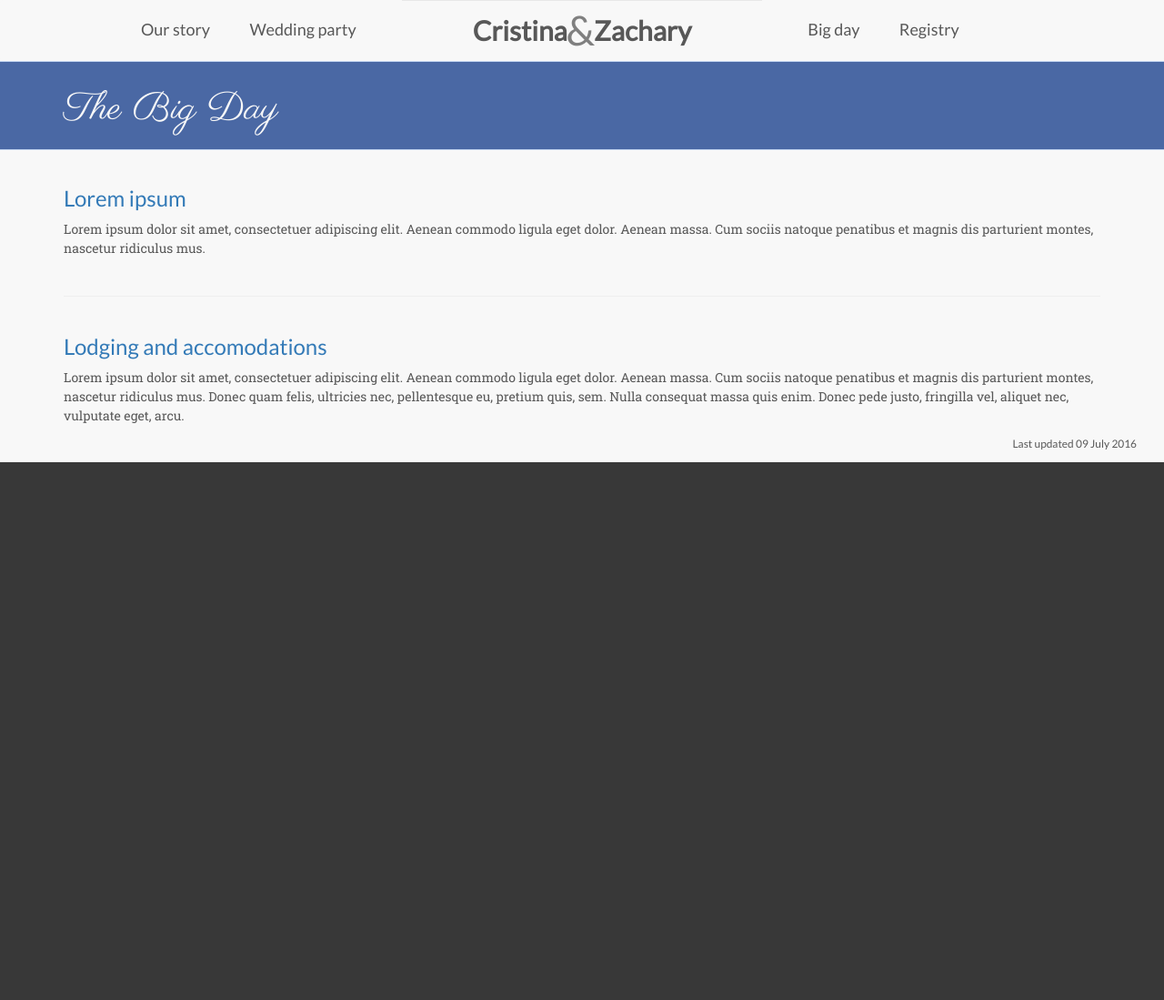
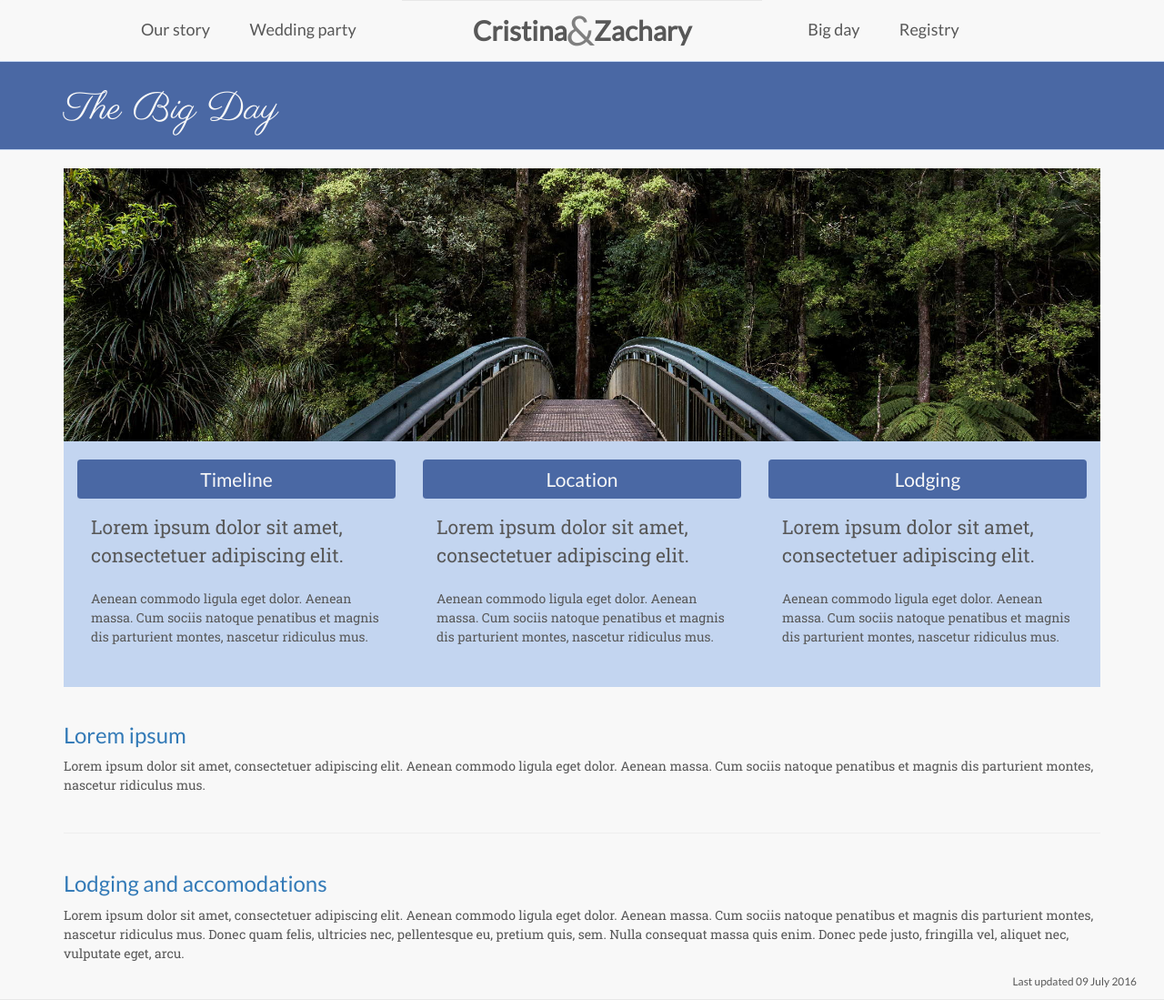
Before and after one commit to cthierer/cristina-and-zach, a Jekyll site: the page built from event/index.html, in a window 1280 px wide. Shown: the whole page at 91% size. Built offline with Jekyll 4.4.1, drawn with Linux system fonts in a browser that asks for light colours; before the commit the page ends 900 px from its top, so only the background shows below that.

Commit message:
Stub out section landing page

```diff
--- a/_data/navigation.yml
+++ b/_data/navigation.yml
@@ -10,7 +10,7 @@ lookup:
         link: /#
     big-day:
         title: Big day
-        link: /#
+        link: /big-day/
     registry:
         title: Registry
         link: /#
--- a/_layouts/section.html
+++ b/_layouts/section.html
@@ -1,6 +1,62 @@
 ---
 layout: basic
 ---
+{% if page.feature-image %}
+<div class="feature-image" style="background-image: url('/assets/{{ page.feature-image }}');"></div>
+{% endif %}
+<div class="row panel-list">
+    <div class="col-sm-4">
+        <div class="panel panel-default panel-feature">
+            <div class="panel-heading">
+                <h3 class="panel-title text-upper">Timeline</h3>
+            </div>
+            <div class="panel-body">
+                <p class="lead">
+                    Lorem ipsum dolor sit amet, consectetuer adipiscing elit.
+                </p>
+                <p>
+                     Aenean commodo ligula eget dolor. Aenean massa. Cum sociis
+                     natoque penatibus et magnis dis parturient montes, nascetur
+                     ridiculus mus.
+                 </p>
+            </div>
+        </div>
+    </div>
+    <div class="col-sm-4">
+        <div class="panel panel-default panel-feature">
+            <div class="panel-heading">
+                <h3 class="panel-title text-upper">Location</h3>
+            </div>
+            <div class="panel-body">
+                <p class="lead">
+                    Lorem ipsum dolor sit amet, consectetuer adipiscing elit.
+                </p>
+                <p>
+                     Aenean commodo ligula eget dolor. Aenean massa. Cum sociis
+                     natoque penatibus et magnis dis parturient montes, nascetur
+                     ridiculus mus.
+                 </p>
+            </div>
+        </div>
+    </div>
+    <div class="col-sm-4">
+        <div class="panel panel-default panel-feature">
+            <div class="panel-heading">
+                <h3 class="panel-title text-upper">Lodging</h3>
+            </div>
+            <div class="panel-body">
+                <p class="lead">
+                    Lorem ipsum dolor sit amet, consectetuer adipiscing elit.
+                </p>
+                <p>
+                     Aenean commodo ligula eget dolor. Aenean massa. Cum sociis
+                     natoque penatibus et magnis dis parturient montes, nascetur
+                     ridiculus mus.
+                 </p>
+            </div>
+        </div>
+    </div>
+</div>
 {% for post in site.categories[page.category] | reverse %}
 <article>
     <header>
--- a/_sass/_content.scss
+++ b/_sass/_content.scss
@@ -30,6 +30,36 @@
     }
 }
 
+.panel-list {
+    background-color: $color-3;
+    margin: 0;
+    margin-bottom: 40px;
+    padding: 20px 0;
+
+    .panel-feature {
+        background-color: transparent;
+        border: none;
+        box-shadow: none;
+        margin-bottom: 0;
+
+        .panel-heading {
+            background-color: $color-1;
+            border-color: $color-3;
+            border-radius: 4px;
+
+            .panel-title {
+                font-size: 1.5em;
+                color: $gray-lightest;
+                text-align: center;
+            }
+        }
+
+        .content {
+
+        }
+    }
+}
+
 /* generate a CSS box */
 .fill-box {
     border: 1px solid $gray-light;
@@ -38,6 +68,7 @@
     height: 150px;
 }
 
+/* increase the font size of text block */
 .text-large {
     font-size: 2em;
 }
--- a/_sass/_themes.scss
+++ b/_sass/_themes.scss
@@ -9,3 +9,12 @@
 .background-solid-1 {
     background-color: $gray-lightest;
 }
+
+/* block space for a feature image (set separately) */
+.feature-image {
+    background-position: center;
+    background-size: cover;
+    background-repeat: no-repeat;
+    height: 300px;
+    width: 100%;
+}
--- a/event/index.html
+++ b/event/index.html
@@ -2,5 +2,6 @@
 title: The big day
 layout: section
 category: event
-permalink: event/
+permalink: big-day/
+feature-image: photo-1447752875215-b2761acb3c5d.jpg
 ---
```
